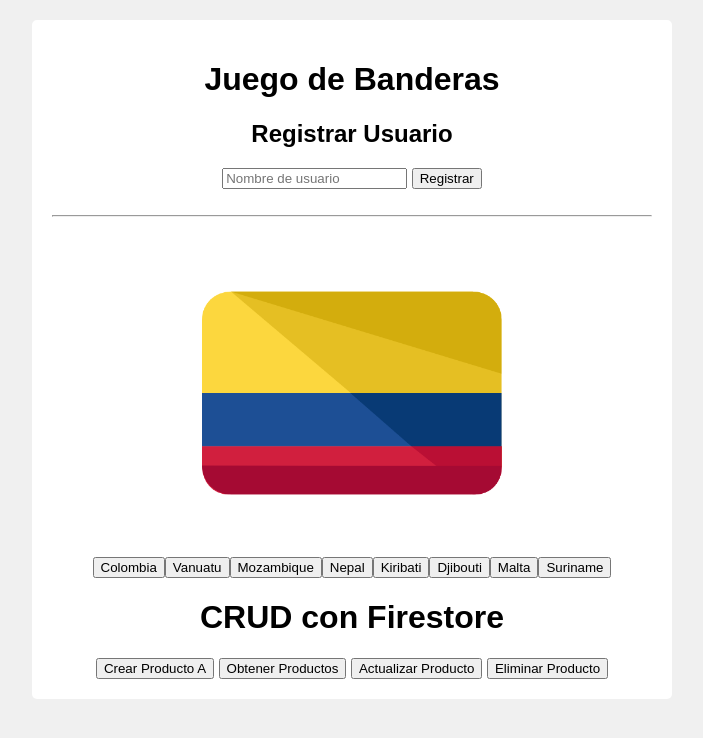
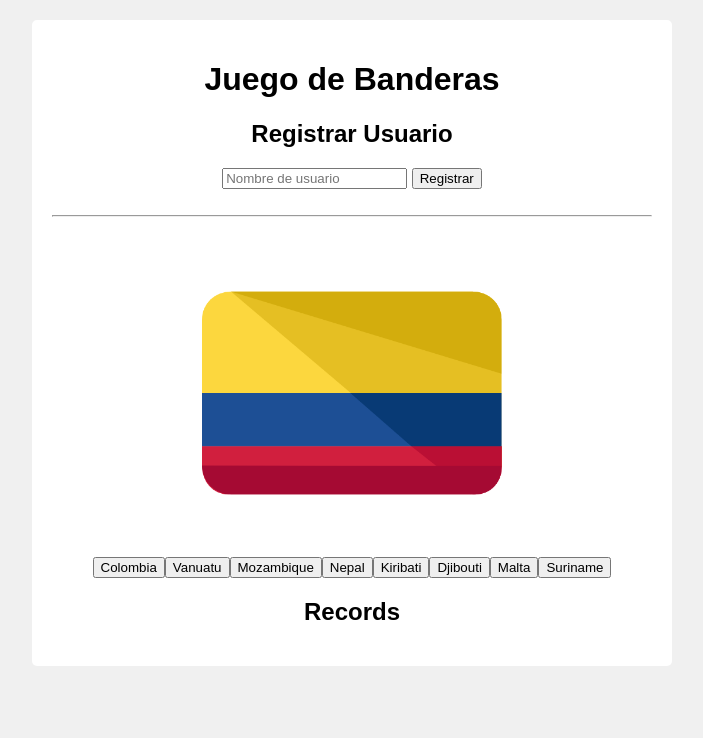
Before and after one commit to MariaAlmario/Proyecto_BD, a plain HTML site: page index.html in a window 1280 px wide. Shown: the whole page, without its empty margins (288-991 px from the left). Drawn offline with Linux system fonts and the light colour scheme.

Commit message:
Update index.html

```diff
--- a/index.html
+++ b/index.html
@@ -3,7 +3,7 @@
 <head>
   <meta charset="UTF-8">
   <meta name="viewport" content="width=device-width, initial-scale=1.0">
-  <title>Juego y CRUD con Firestore</title>
+  <title>Juego de Banderas</title>
   <link rel="stylesheet" href="styles.css">
 </head>
 <body>
@@ -26,16 +26,13 @@
       <p id="message"></p>
     </div>
 
-    <!-- Sección del CRUD -->
-    <h1>CRUD con Firestore</h1>
-    <div>
-      <button onclick="crearProducto('Producto A', 100)">Crear Producto A</button>
-      <button onclick="obtenerProductos()">Obtener Productos</button>
-      <button onclick="actualizarProducto('idDelProducto', 'Producto A Actualizado', 120)">Actualizar Producto</button>
-      <button onclick="eliminarProducto('idDelProducto')">Eliminar Producto</button>
+    <!-- Sección de records -->
+    <div id="records-container">
+      <h2>Records</h2>
+      <ul id="records"></ul>
     </div>
+  </div>
 
-    <script type="module" defer src="app.js"></script>
-  </div>
+  <script src="app.js"></script>
 </body>
 </html>
```
